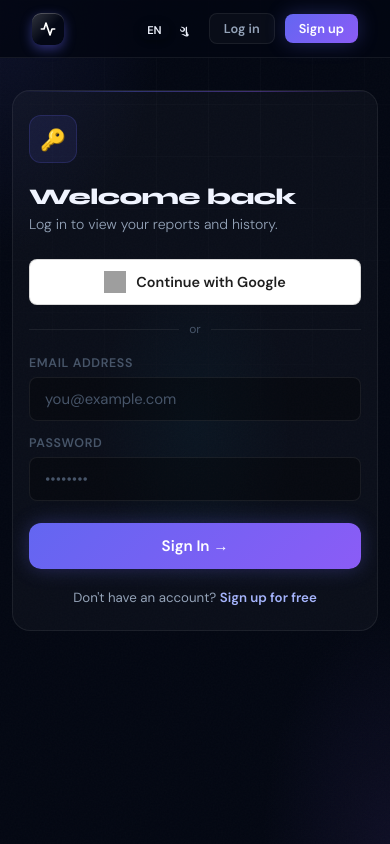
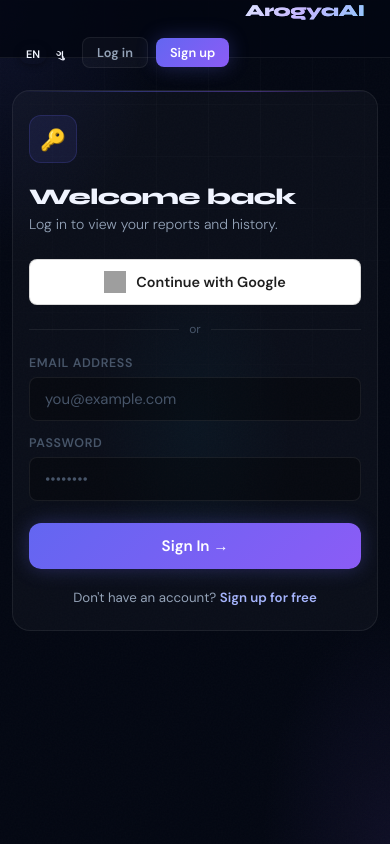
Before and after one commit to gohilnil/reportai, a Flask app: a page that uses templates/includes/navbar.html in a window 390 px wide. Run offline with Flask 3, Linux system fonts and the light colour scheme; grey boxes are pictures that could not be loaded.

Commit message:
Fix mobile navbar - centered name, no logo

```diff
--- a/templates/includes/navbar.html
+++ b/templates/includes/navbar.html
@@ -15,48 +14,27 @@
   flex-shrink: 0;
   white-space: nowrap;
 }
-
-/* SVG icon container */
 .nav-logo {
-  width: 30px;
-  height: 30px;
+  width: 30px; height: 30px;
   border-radius: 8px;
   background: linear-gradient(135deg, var(--accent-1) 0%, var(--accent-3) 100%);
-  display: flex;
-  align-items: center;
-  justify-content: center;
+  display: flex; align-items: center; justify-content: center;
   flex-shrink: 0;
   box-shadow: 0 4px 12px rgba(99,102,241,0.45), inset 0 1px 0 rgba(255,255,255,0.2);
-  position: relative;
-  overflow: hidden;
+  position: relative; overflow: hidden;
   transition: var(--transition);
 }
 .nav-logo::after {
   content: '';
-  position: absolute;
-  inset: 0;
+  position: absolute; inset: 0;
   background: linear-gradient(135deg, rgba(255,255,255,0.18) 0%, transparent 55%);
-  border-radius: inherit;
-  pointer-events: none;
+  border-radius: inherit; pointer-events: none;
 }
-.nav-logo svg {
-  width: 15px;
-  height: 15px;
-  position: relative;
-  z-index: 1;
-  flex-shrink: 0;
-}
-.nav-brand:hover .nav-logo {
-  box-shadow: 0 6px 18px rgba(99,102,241,0.6), inset 0 1px 0 rgba(255,255,255,0.25);
-  transform: scale(1.05);
-}
-
-/* Gradient brand text */
+.nav-logo svg { width: 15px; height: 15px; position: relative; z-index: 1; flex-shrink: 0; }
+.nav-brand:hover .nav-logo { box-shadow: 0 6px 18px rgba(99,102,241,0.6); transform: scale(1.05); }
 .nav-brand-text {
   background: linear-gradient(135deg, #e0e7ff 0%, #c4b5fd 50%, #93c5fd 100%);
-  -webkit-background-clip: text;
-  -webkit-text-fill-color: transparent;
-  background-clip: text;
+  -webkit-background-clip: text; -webkit-text-fill-color: transparent; background-clip: text;
 }
 
 /* ── Profile Dropdown ── */
@@ -139,29 +117,70 @@
 .lang-toggle-btn { padding: 4px 10px; border-radius: 999px; font-size: 0.75rem; font-weight: 700; color: var(--text-3); transition: var(--transition); }
 .lang-toggle-btn.active { background: var(--surface-3); color: var(--text-1); box-shadow: 0 2px 6px rgba(0,0,0,0.3); border: 1px solid var(--border-1); }
 
-/* ── MOBILE overrides ── */
+/* ════════════════════════════════════════
+   MOBILE NAVBAR — perfectly centered name
+════════════════════════════════════════ */
 @media (max-width: 768px) {
-  /* Hide brand text — show only icon */
-  .nav-brand-text { display: none; }
-  .nav-logo { width: 32px; height: 32px; border-radius: 9px; }
-  .nav-logo svg { width: 16px; height: 16px; }
+
+  /* Navbar becomes a 3-column grid:
+     [profile+lang]  [ArogyaAI]  [empty mirror]
+     This keeps the name perfectly centered */
+  .navbar {
+    display: grid !important;
+    grid-template-columns: 1fr auto 1fr !important;
+    align-items: center !important;
+    padding: 0 16px !important;
+  }
+
+  /* Left column — profile + lang */
+  .nav-right {
+    grid-column: 1;
+    justify-content: flex-start !important;
+    gap: 8px;
+  }
+
+  /* Center column — brand name only */
+  .nav-brand {
+    grid-column: 2;
+    justify-content: center !important;
+    gap: 0 !important;
+  }
+
+  /* Hide the logo icon on mobile */
+  .nav-logo { display: none !important; }
+
+  /* Brand name — bold, gradient, centered */
+  .nav-brand-text {
+    display: block !important;
+    font-size: 1.05rem;
+    font-weight: 800;
+    letter-spacing: -0.3px;
+  }
+
+  /* Right column — empty spacer (mirrors left for centering) */
+  .nav-center {
+    display: none !important;
+  }
+
+  /* Right spacer div — push nothing, just balance grid */
+  .nav-right + * { grid-column: 3; }
 
   /* Compact profile trigger */
   .profile-trigger .p-name { display: none; }
   .profile-trigger { padding: 3px !important; gap: 0 !important; }
 
-  /* Credits hidden on mobile (in dropdown) */
+  /* Credits hidden on mobile */
   .nav-credits { display: none !important; }
 
   /* Smaller lang toggle */
   .lang-toggle { padding: 3px; }
-  .lang-toggle-btn { padding: 3px 8px; font-size: 0.7rem; }
+  .lang-toggle-btn { padding: 3px 7px; font-size: 0.68rem; }
 
   /* Dropdown safe width */
   .p-dropdown-menu {
-    right: -8px;
-    min-width: 220px;
-    max-width: calc(100vw - 24px);
+    right: 0;
+    min-width: 210px;
+    max-width: calc(100vw - 16px);
   }
 }
 </style>
```
Also changed, not shown: other parts of templates/includes/navbar.html (+15 -19 lines).
